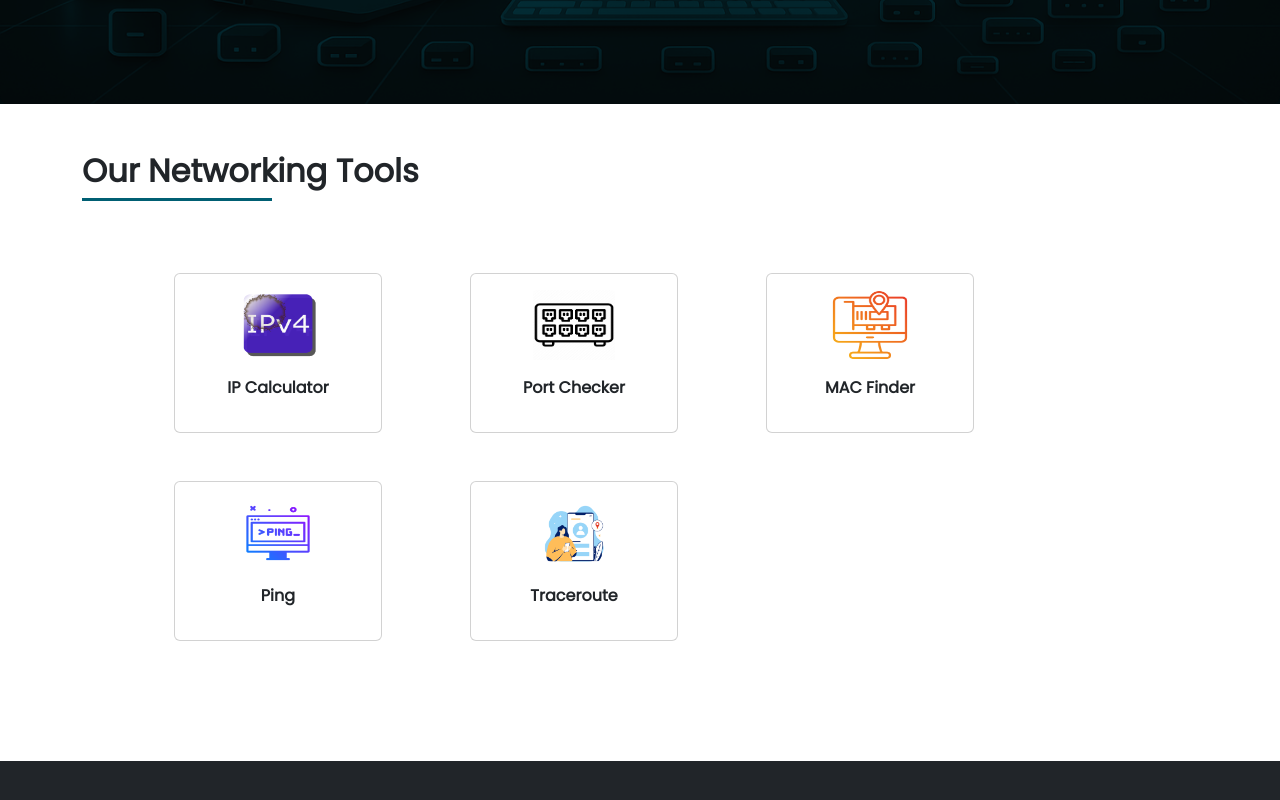
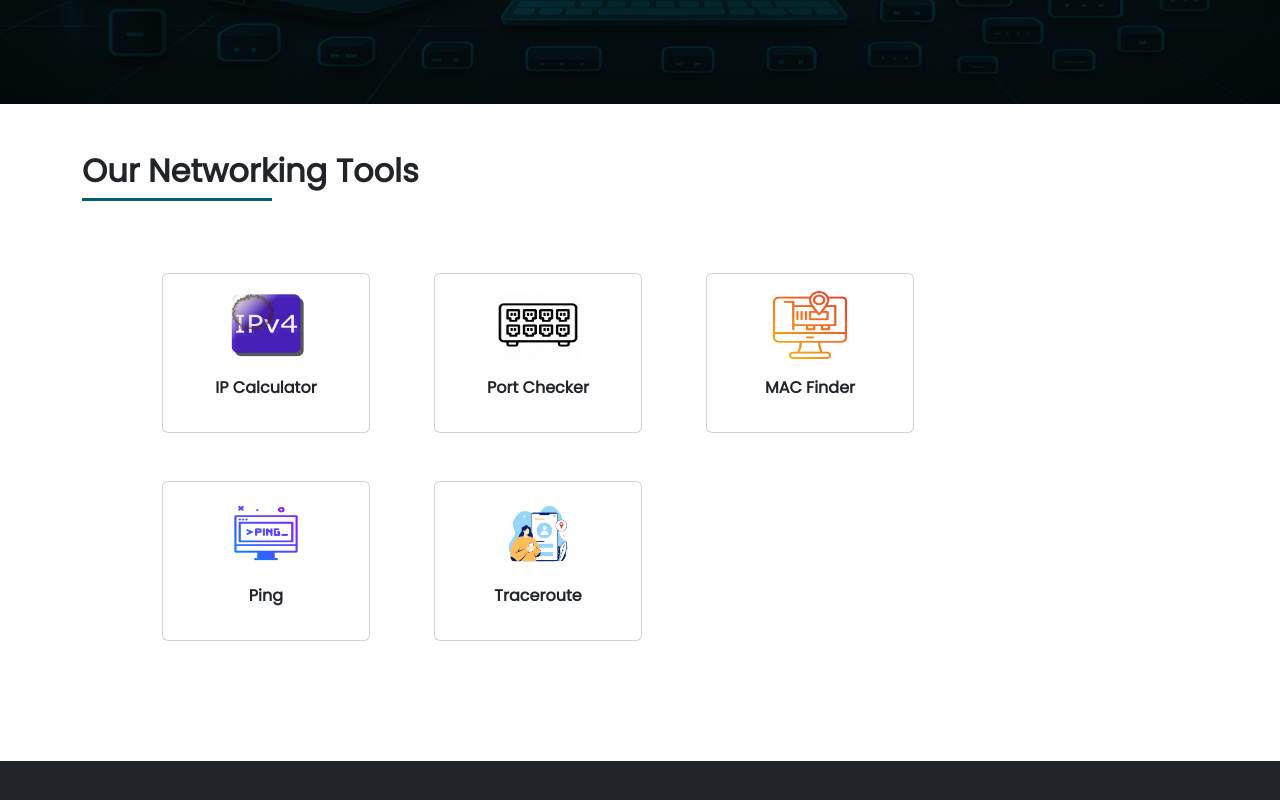
Before and after one commit to satyamdev88/NetworkSolutionTool, an Angular app: page / in a window 1280 px wide. Shown: the part 588-1388 px from the top of the page. Built offline with nearby package versions, Linux system fonts and the light colour scheme.

Commit message:
Margin - Padding changed in tool-page.component.html

```diff
--- a/src/app/tool-page/tool-page.component.html
+++ b/src/app/tool-page/tool-page.component.html
@@ -4,8 +4,11 @@
 </div>
 <div class="container mb-5 overflow-hidden">
   <div class="row justify-content-start mb-5 ms-5">
-    <div class="col-auto my-md-4 mx-md-4 my-2 mx-0"  *ngFor="let tool of tools">
+  <!--   <div class="col-auto my-md-4 mx-md-4 my-2 mx-0"  *ngFor="let tool of tools">
       <div class="card mx-md-2 mx-0" style="width: 13rem; height: 10rem;"
+        id="CardShadow" (click)="openInNewTab(tool.PageUrl)"> -->
+    <div class="col-auto my-md-4 mx-md-3 my-2 mx-0"  *ngFor="let tool of tools">
+      <div class="card mx-md-1 mx-0" style="width: 13rem; height: 10rem;"
         id="CardShadow" (click)="openInNewTab(tool.PageUrl)">
         <img
           src="{{ tool.ImageUrl }}"
```
